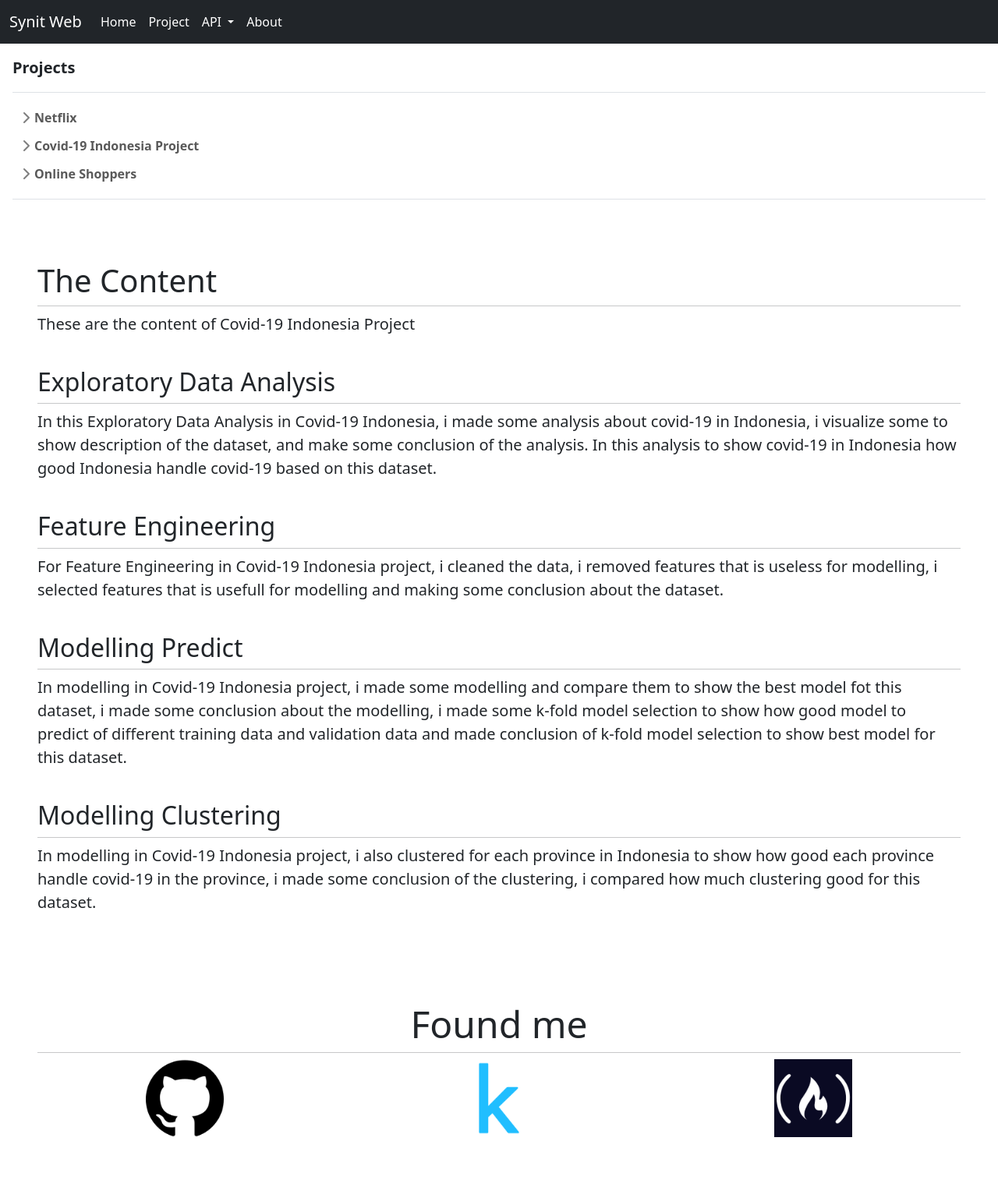
After one commit to SynitCool/synit-web, a Flask app: page /project/cvd19-ind/content in a window 1280 px wide. The commit adds this page. Shown: the whole page at 78% size. Run offline with Flask 2, Linux system fonts and the light colour scheme; some libraries are stand-ins or nearby versions.

Commit message:
make cvd-19 ind pages and edit pages

```diff
--- a/app.py
+++ b/app.py
@@ -43,5 +43,20 @@ def netflix_content():
 def netflix_credit():
     return render_template("project_pages/netflix/credit.html")
 
+
+# Royer about related to covid-19 indonesia pages
+
+@app.route('/project/cvd19-ind/overview')
+def cvd19Ind_overview():
+    return render_template("project_pages/covid19-ind/overview.html")
+
+@app.route('/project/cvd19-ind/content')
+def cvd19Ind_content():
+    return render_template("project_pages/covid19-ind/content.html")
+
+@app.route('/project/cvd19-ind/credit')
+def cvd19Ind_credit():
+    return render_template("project_pages/covid19-ind/credit.html")
+
 if __name__ == '__main__':
     app.run(debug=True)
--- a/templates/project_base.html
+++ b/templates/project_base.html
@@ -20,14 +20,13 @@
       </li>
       <li class="mb-1">
         <button class="btn btn-toggle align-items-center rounded collapsed" data-bs-toggle="collapse" data-bs-target="#dashboard-collapse" aria-expanded="false">
-          FreeCodeCamp
+          Covid-19 Indonesia Project
         </button>
-        <div class="collapse" id="dashboard-collapse" style="">
+        <div class="collapse" id="dashboard-collapse">
           <ul class="btn-toggle-nav list-unstyled fw-normal pb-1 small">
-            <li><a href="#" class="link-dark rounded">Overview</a></li>
-            <li><a href="#" class="link-dark rounded">Weekly</a></li>
-            <li><a href="#" class="link-dark rounded">Monthly</a></li>
-            <li><a href="#" class="link-dark rounded">Annually</a></li>
+            <li><a href="/project/cvd19-ind/overview" class="link-dark rounded">Overview</a></li>
+            <li><a href="/project/cvd19-ind/content" class="link-dark rounded">Content</a></li>
+            <li><a href="/project/cvd19-ind/credit" class="link-dark rounded">Credit</a></li>
           </ul>
         </div>
       </li>
@@ -35,7 +34,7 @@
         <button class="btn btn-toggle align-items-center rounded collapsed" data-bs-toggle="collapse" data-bs-target="#orders-collapse" aria-expanded="false">
           Online Shoppers
         </button>
-        <div class="collapse" id="orders-collapse" style="">
+        <div class="collapse" id="orders-collapse">
           <ul class="btn-toggle-nav list-unstyled fw-normal pb-1 small">
             <li><a href="#" class="link-dark rounded">New</a></li>
             <li><a href="#" class="link-dark rounded">Processed</a></li>
--- /dev/null
+++ b/templates/project_pages/covid19-ind/content.html
@@ -0,0 +1,41 @@
+{% extends "project_base.html" %}
+{% block project_content %}
+<div class="p-5">
+    <h1>The Content</h1>
+    <hr class="my-2" />
+    <p class="lead" >These are the content of Covid-19 Indonesia Project</p>
+    <br/>
+    <h2>Exploratory Data Analysis</h2>
+    <hr class="my-2" />
+    <p class="lead">
+        In this Exploratory Data Analysis in Covid-19 Indonesia, i made some analysis about
+        covid-19 in Indonesia, i visualize some to show description of the dataset, and make some conclusion
+        of the analysis. In this analysis to show covid-19 in Indonesia how good Indonesia handle covid-19
+        based on this dataset.
+    </p>
+    <br/>
+    <h2>Feature Engineering</h2>
+    <hr class="my-2"/>
+    <p class="lead">
+        For Feature Engineering in Covid-19 Indonesia project, i cleaned the data, i removed features
+        that is useless for modelling, i selected features that is usefull for modelling and making some
+        conclusion about the dataset.
+    </p>
+    <br/>
+    <h2>Modelling Predict</h2>
+    <hr class="my-2"/>
+    <p class="lead">
+        In modelling in Covid-19 Indonesia project, i made some modelling and compare them to show the
+        best model fot this dataset, i made some conclusion about the modelling, i made some k-fold model
+        selection to show how good model to predict of different training data and validation data and made
+        conclusion of k-fold model selection to show best model for this dataset.
+    </p><br/>
+    <h2>Modelling Clustering</h2>
+    <hr class="my-2"/>
+    <p class="lead">
+        In modelling in Covid-19 Indonesia project, i also clustered for each province in Indonesia to show
+        how good each province handle covid-19 in the province, i made some conclusion of the clustering, i
+        compared how much clustering good for this dataset.
+    </p>
+</div>
+{% endblock %}
--- a/templates/project_pages/netflix/credit.html
+++ b/templates/project_pages/netflix/credit.html
@@ -5,7 +5,10 @@
     <br/>
     <h3>Dataset</h3>
     <hr class="my-2"/>
-    <p class="lead">you can get the dataset in <a href="https://www.kaggle.com/shivamb/netflix-shows">here</a></p>
+    <lu>
+        <li>Netflix dataset in <a href="https://www.kaggle.com/shivamb/netflix-shows">here</a></li>
+        <li>IMDB dataset in <a href="https://www.kaggle.com/stefanoleone992/imdb-extensive-dataset">here</a></li>
+    </lu>
     <br/>
     <h3>Contributors</h3>
     <hr class="my-2"/>
```
Also changed, not shown: templates/project_pages/covid19-ind/credit.html (added, +21 -0 lines), templates/project_pages/covid19-ind/overview.html (added, +12 -0 lines).
